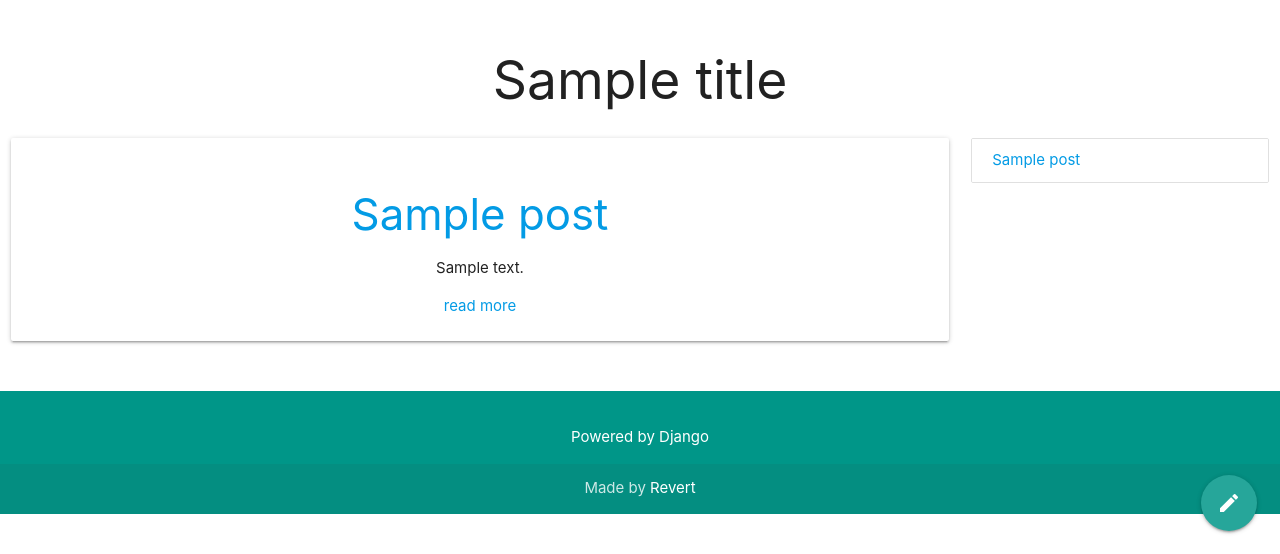
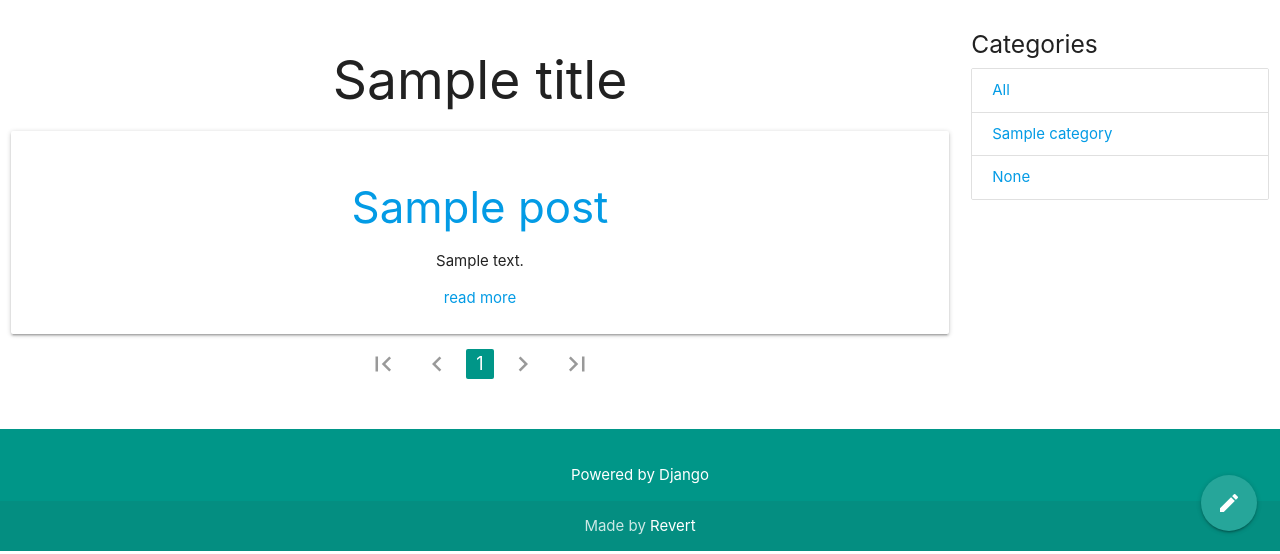
Before and after one commit to riwert/dsilent, a Django app: template posts/templates/posts/index.html in a window 1280 px wide. Shown: the part 246-800 px from the top of the page. Run offline with Django 3.2, Linux system fonts and the light colour scheme; the template is opened without the code that fills it: most values are stand-ins (such as "Sample title", 1, 10 or a date in 2020).

Commit message:
fix slug and author auto generation, add categories and pagination

```diff
--- a/posts/admin.py
+++ b/posts/admin.py
@@ -1,6 +1,6 @@
 from django.contrib import admin
-from .models import Post, Category
+from .models import Post, PostAdmin, Category, CategoryAdmin
 
 # Register your models here.
-admin.site.register(Post)
-admin.site.register(Category)
+admin.site.register(Post, PostAdmin)
+admin.site.register(Category, CategoryAdmin)
--- a/posts/templates/posts/index.html
+++ b/posts/templates/posts/index.html
@@ -1,9 +1,9 @@
 {% extends 'posts/layout.html' %}
 
 {% block content %}
-    <h2 class="center-align">{{ title }}</h2>
     <div class="row">
         <div class="col s12 m9">
+            <h2 class="center-align">{{ title }}</h2>
             {% for post in posts %}
                 <article class="card-panel hoverable center-align">
                     <div class="card-content">
@@ -19,16 +19,45 @@
                     </div>
                 </article>
             {% endfor %}
+
+            <ul class="pagination center-align">
+                <li class="waves-effect{% if not posts.has_previous %} disabled{% endif %}">
+                    <a href="?page=1"><i class="material-icons">first_page</i></a>
+                </li>
+                <li class="waves-effect{% if not posts.has_previous %} disabled{% endif %}">
+                    <a href="?page={% if posts.has_previous %}{{ posts.previous_page_number }}{% endif %}"><i class="material-icons">chevron_left</i></a>
+                </li>
+                {% for page in posts.paginator.page_range %}
+                    <li class="waves-effect{% if page == posts.number %} active teal{% endif %}"><a href="?page={{ page }}">{{ page }}</a></li>
+                {% endfor %}
+                <li class="waves-effect{% if not posts.has_next %} disabled{% endif %}">
+                    <a href="?page={% if posts.has_next %}{{ posts.next_page_number }}{% endif %}"><i class="material-icons">chevron_right</i></a>
+                </li>
+                <li class="waves-effect{% if not posts.has_next %} disabled{% endif %}">
+                    <a href="?page={% if posts.has_next %}{{ posts.paginator.num_pages }}{% endif %}"><i class="material-icons">last_page</i></a>
+                </li>
+            </ul>
         </div>
         <div class="col s12 m3">
+            <h5>Categories</h5>
             <ul class="collection">
-                {% for post in posts %}
+                <li class="collection-item">
+                    <a href="/posts/" title="All">
+                        All
+                    </a>
+                </li>
+                {% for category in categories %}
                     <li class="collection-item">
-                        <a href="/posts/{{ post.slug }}" title="{{ post.title|escape }}">
-                            {{ post.title }}
+                        <a href="/posts/category/{{ category.slug }}" title="{{ category.name|escape }}">
+                            {{ category.name }}
                         </a>
                     </li>
                 {% endfor %}
+                <li class="collection-item">
+                    <a href="/posts/category/none" title="Without category">
+                        None
+                    </a>
+                </li>
             </ul>
         </div>
     </div>
--- a/posts/urls.py
+++ b/posts/urls.py
@@ -3,5 +3,6 @@ from . import views
 
 urlpatterns = [
     path('', views.index, name="index"),
+    path('category/<slug>', views.category, name="category"),
     path('<slug>', views.show, name="show"),
 ]
```
Also changed, not shown: posts/models.py (+31 -15 lines), posts/templates/posts/show.html (+5 -3 lines), posts/views.py (+31 -1 lines), posts/migrations/0005_auto_20180412_1954.py, posts/migrations/0006_auto_20180412_2038.py (added), posts/migrations/0007_auto_20180413_0936.py (added).
